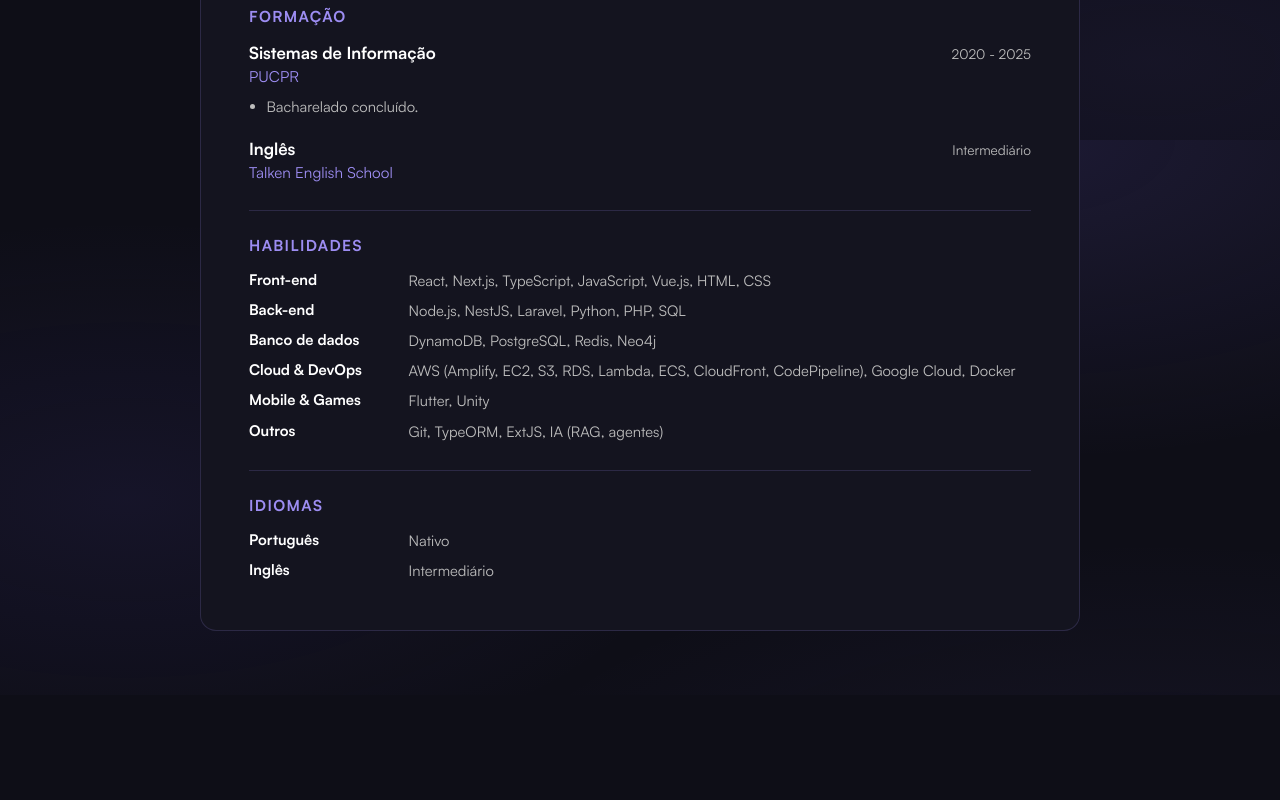
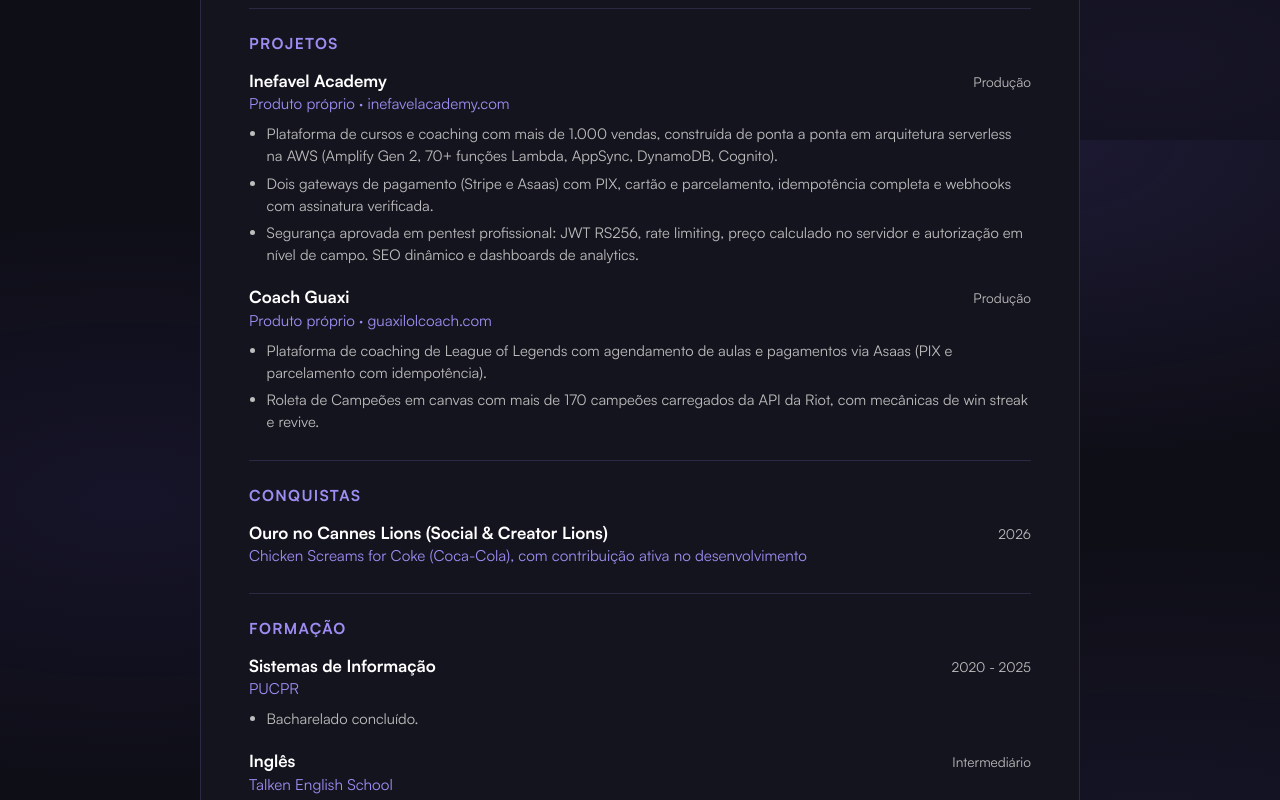
Before and after one commit to GabrielGevert/portfolio, a Next.js app: page /portfolio/cv in a window 1280 px wide. Shown: the part 1460-2260 px from the top of the page. Before the commit the page ends 2155 px from the top, so only its background shows below. Built offline with nearby package versions, Linux system fonts and the light colour scheme.

Commit message:
feat(cv): add databases, projects and achievements sections, clickable project links and standalone location in header

```diff
--- a/src/app/cv/CvPdf.tsx
+++ b/src/app/cv/CvPdf.tsx
@@ -193,6 +193,7 @@ interface CvItem {
   company: string;
   period: string;
   bullets: string[];
+  link?: string;
 }
 
 interface CvData {
@@ -203,6 +204,10 @@ interface CvData {
   summary: string;
   experienceTitle: string;
   experience: CvItem[];
+  projectsTitle: string;
+  projects: CvItem[];
+  achievementsTitle: string;
+  achievements: CvItem[];
   educationTitle: string;
   education: CvItem[];
   skillsTitle: string;
@@ -225,7 +230,13 @@ export const CvDocument = ({
   const renderItem = (item: CvItem) => (
     <View style={styles.item} wrap={false} key={`${item.company}-${item.period}`}>
       <View style={styles.itemHead}>
-        <Text style={styles.itemRole}>{item.role}</Text>
+        {item.link ? (
+          <Link style={styles.itemRole} src={item.link}>
+            {item.role}
+          </Link>
+        ) : (
+          <Text style={styles.itemRole}>{item.role}</Text>
+        )}
         <Text style={styles.itemPeriod}>{item.period}</Text>
       </View>
       <Text style={styles.itemCompany}>{item.company}</Text>
@@ -300,6 +311,16 @@ export const CvDocument = ({
         </View>
 
         <View style={styles.section}>
+          <Text style={styles.sectionTitle}>{data.projectsTitle}</Text>
+          {data.projects.map(renderItem)}
+        </View>
+
+        <View style={styles.section}>
+          <Text style={styles.sectionTitle}>{data.achievementsTitle}</Text>
+          {data.achievements.map(renderItem)}
+        </View>
+
+        <View style={styles.section}>
           <Text style={styles.sectionTitle}>{data.educationTitle}</Text>
           {data.education.map(renderItem)}
         </View>
--- a/src/app/cv/page.tsx
+++ b/src/app/cv/page.tsx
@@ -26,16 +26,19 @@ import {
   CvContact,
   CvContacts,
   CvHead,
+  CvLocation,
   CvName,
   CvRole,
   CvScreen,
   ExpBullet,
   ExpBullets,
   ExpCompany,
+  ExpCompanyLink,
   ExpHead,
   ExpItem,
   ExpPeriod,
   ExpRole,
+  ExpRoleLink,
   Paper,
   Section,
   SectionTitle,
@@ -58,8 +61,10 @@ const content = {
     pageLabel: "Currículo",
     summaryTitle: "Resumo",
     summary:
-      "Desenvolvedor Full Stack atuando com desenvolvimento de software desde 2020, construindo aplicações de ponta a ponta, do front-end ao back-end. Experiência sólida com React, Next.js, Node.js, TypeScript e todo o ecossistema AWS, além de IA, mobile (Flutter) e games (Unity). Foco em qualidade, boas práticas e colaboração próxima com o time.",
+      "Desenvolvedor Full Stack atuando com desenvolvimento de software desde 2020, construindo aplicações de ponta a ponta, do front-end ao back-end. Mantenho produtos próprios em produção, como o Inefavel Academy (1.000+ vendas), e já contribuí em projetos para marcas globais como Coca-Cola. Experiência sólida com React, Next.js, Node.js, TypeScript e todo o ecossistema AWS, além de IA, mobile (Flutter) e games (Unity). Foco em qualidade, boas práticas e colaboração próxima com o time.",
     experienceTitle: "Experiência profissional",
+    projectsTitle: "Projetos",
+    achievementsTitle: "Conquistas",
     educationTitle: "Formação",
     skillsTitle: "Habilidades",
     languagesTitle: "Idiomas",
@@ -117,6 +122,37 @@ const content = {
         ],
       },
     ],
+    projects: [
+      {
+        role: "Inefavel Academy",
+        company: "Produto próprio · inefavelacademy.com",
+        link: "https://www.inefavelacademy.com",
+        period: "Produção",
+        bullets: [
+          "Plataforma de cursos e coaching com mais de 1.000 vendas, construída de ponta a ponta em arquitetura serverless na AWS (Amplify Gen 2, 70+ funções Lambda, AppSync, DynamoDB, Cognito).",
+          "Dois gateways de pagamento (Stripe e Asaas) com PIX, cartão e parcelamento, idempotência completa e webhooks com assinatura verificada.",
+          "Segurança aprovada em pentest profissional: JWT RS256, rate limiting, preço calculado no servidor e autorização em nível de campo. SEO dinâmico e dashboards de analytics.",
+        ],
+      },
+      {
+        role: "Coach Guaxi",
+        company: "Produto próprio · guaxilolcoach.com",
+        link: "https://www.guaxilolcoach.com",
+        period: "Produção",
+        bullets: [
+          "Plataforma de coaching de League of Legends com agendamento de aulas e pagamentos via Asaas (PIX e parcelamento com idempotência).",
+          "Roleta de Campeões em canvas com mais de 170 campeões carregados da API da Riot, com mecânicas de win streak e revive.",
+        ],
+      },
+    ],
+    achievements: [
+      {
+        role: "Ouro no Cannes Lions (Social & Creator Lions)",
+        company: "Chicken Screams for Coke (Coca-Cola), com contribuição ativa no desenvolvimento",
+        period: "2026",
+        bullets: [],
+      },
+    ],
     education: [
       {
         role: "Sistemas de Informação",
@@ -165,8 +201,10 @@ const content = {
     pageLabel: "CV",
     summaryTitle: "Summary",
     summary:
-      "Full Stack Developer working with software development since 2020, building applications end to end, from front-end to back-end. Solid experience with React, Next.js, Node.js, TypeScript and the full AWS ecosystem, plus AI, mobile (Flutter) and games (Unity). Focused on quality, best practices and close collaboration with the team.",
+      "Full Stack Developer working with software development since 2020, building applications end to end, from front-end to back-end. I run my own products in production, like Inefavel Academy (1,000+ sales), and I've contributed to projects for global brands like Coca-Cola. Solid experience with React, Next.js, Node.js, TypeScript and the full AWS ecosystem, plus AI, mobile (Flutter) and games (Unity). Focused on quality, best practices and close collaboration with the team.",
     experienceTitle: "Professional experience",
+    projectsTitle: "Projects",
+    achievementsTitle: "Achievements",
     educationTitle: "Education",
     skillsTitle: "Skills",
     languagesTitle: "Languages",
@@ -222,6 +260,37 @@ const content = {
           "Bug fixing and implementation of new features in modular CRM systems.",
           "Worked with ExtJS, Python and SQL.",
         ],
+      },
+    ],
+    projects: [
+      {
+        role: "Inefavel Academy",
+        company: "Own product · inefavelacademy.com",
+        link: "https://www.inefavelacademy.com",
+        period: "Production",
+        bullets: [
+          "Courses and coaching platform with 1,000+ sales, built end to end on a serverless AWS architecture (Amplify Gen 2, 70+ Lambda functions, AppSync, DynamoDB, Cognito).",
+          "Two payment gateways (Stripe and Asaas) with PIX, card and installments, full idempotency and signature-verified webhooks.",
+          "Security approved in a professional pentest: RS256 JWT, rate limiting, server-side pricing and field-level authorization. Dynamic SEO and analytics dashboards.",
+        ],
+      },
+      {
+        role: "Coach Guaxi",
+        company: "Own product · guaxilolcoach.com",
+        link: "https://www.guaxilolcoach.com",
+        period: "Production",
+        bullets: [
+          "League of Legends coaching platform with class scheduling and Asaas payments (PIX and installments with idempotency).",
+          "Champions Roulette built on canvas, loading 170+ champions from Riot's API, with win streak and revive mechanics.",
+        ],
+      },
+    ],
+    achievements: [
+      {
+        role: "Gold at Cannes Lions (Social & Creator Lions)",
+        company: "Chicken Screams for Coke (Coca-Cola), with active contribution to development",
+        period: "2026",
+        bullets: [],
       },
     ],
     education: [
@@ -343,11 +412,11 @@ export default function CvPage() {
         <CvHead>
           <CvName>Gabriel Gevert</CvName>
           <CvRole>{data.role}</CvRole>
+          <CvLocation>
+            <MapPin />
+            {data.location}
+          </CvLocation>
           <CvContacts>
-            <CvContact as="span">
-              <MapPin />
-              {data.location}
-            </CvContact>
             <CvContact href="mailto:gevertlolz@gmail.com">
               <Mail />
               gevertlolz@gmail.com
@@ -407,6 +476,56 @@ export default function CvPage() {
         </Section>
 
         <Section>
+          <SectionTitle>{data.projectsTitle}</SectionTitle>
+          {data.projects.map((item) => (
+            <ExpItem key={`${item.company}-${item.role}`}>
+              <ExpHead>
+                <ExpRoleLink
+                  href={item.link}
+                  target="_blank"
+                  rel="noopener noreferrer"
+                >
+                  {item.role}
+                </ExpRoleLink>
+                {item.period && <ExpPeriod>{item.period}</ExpPeriod>}
+              </ExpHead>
+              <ExpCompanyLink
+                href={item.link}
+                target="_blank"
+                rel="noopener noreferrer"
+              >
+                {item.company}
+              </ExpCompanyLink>
+              <ExpBullets>
+                {item.bullets.map((bullet, index) => (
+                  <ExpBullet key={index}>{bullet}</ExpBullet>
+                ))}
+              </ExpBullets>
+            </ExpItem>
+          ))}
+        </Section>
+
+        <Section>
+          <SectionTitle>{data.achievementsTitle}</SectionTitle>
+          {data.achievements.map((item) => (
+            <ExpItem key={`${item.role}`}>
+              <ExpHead>
+                <ExpRole>{item.role}</ExpRole>
+                {item.period && <ExpPeriod>{item.period}</ExpPeriod>}
+              </ExpHead>
+              <ExpCompany>{item.company}</ExpCompany>
+              {item.bullets.length > 0 && (
+                <ExpBullets>
+                  {item.bullets.map((bullet, index) => (
+                    <ExpBullet key={index}>{bullet}</ExpBullet>
+                  ))}
+                </ExpBullets>
+              )}
+            </ExpItem>
+          ))}
+        </Section>
+
+        <Section>
           <SectionTitle>{data.educationTitle}</SectionTitle>
           {data.education.map((item) => (
             <ExpItem key={`${item.company}-${item.period}`}>
--- a/src/app/cv/styles.ts
+++ b/src/app/cv/styles.ts
@@ -199,6 +199,21 @@ export const CvRole = styled.p`
   font-family: var(--fonts_primary_bold);
 `;
 
+export const CvLocation = styled.span`
+  display: inline-flex;
+  align-items: center;
+  gap: 0.4rem;
+  font-size: 0.9rem;
+  color: var(--neutrals_gray);
+  margin-bottom: 0.6rem;
+
+  > svg {
+    width: 15px;
+    height: 15px;
+    color: var(--tints_primary_light);
+  }
+`;
+
 export const CvContacts = styled.div`
   display: flex;
   flex-wrap: wrap;
@@ -280,6 +295,19 @@ export const ExpRole = styled.h3`
   font-family: var(--fonts_primary_bold);
 `;
 
+export const ExpRoleLink = styled.a`
+  font-size: 1.05rem;
+  margin: 0;
+  color: var(--neutrals_light);
+  font-family: var(--fonts_primary_bold);
+  text-decoration: none;
+
+  &:hover {
+    color: var(--tints_primary_light);
+    text-decoration: underline;
+  }
+`;
+
 export const ExpPeriod = styled.span`
   font-size: 0.85rem;
   color: var(--neutrals_gray);
@@ -290,6 +318,18 @@ export const ExpCompany = styled.p`
   font-size: 0.95rem;
   color: var(--tints_primary_light);
   margin: 0.1rem 0 0.55rem;
+`;
+
+export const ExpCompanyLink = styled.a`
+  display: inline-block;
+  font-size: 0.95rem;
+  color: var(--tints_primary_light);
+  margin: 0.1rem 0 0.55rem;
+  text-decoration: none;
+
+  &:hover {
+    text-decoration: underline;
+  }
 `;
 
 export const ExpBullets = styled.ul`
```
